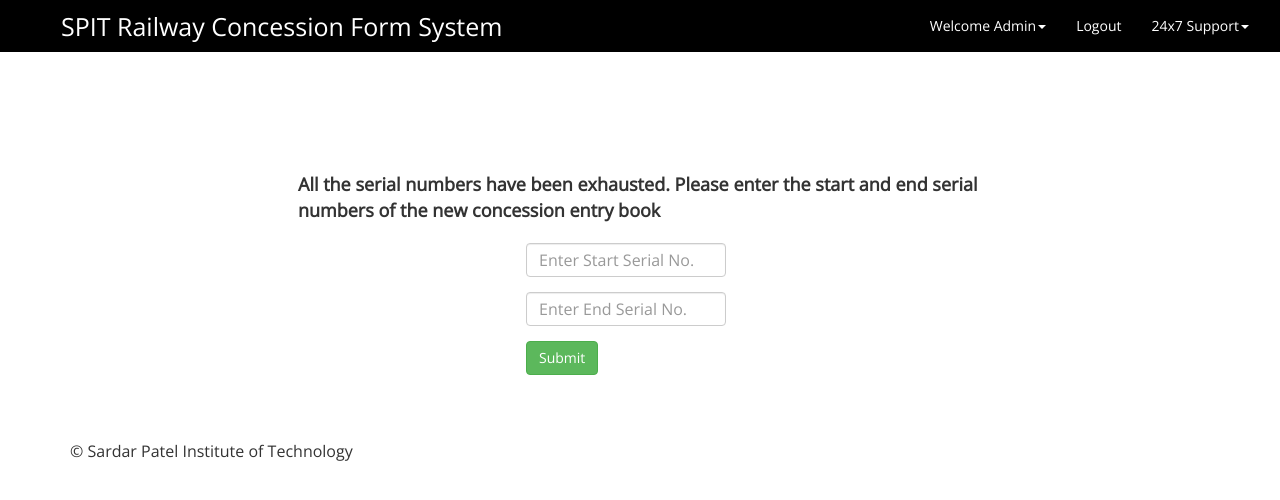
After one commit to VikramProject/ddb, a PHP site: page /request_serial.php in a window 1280 px wide. The commit adds this page. Shown: the top 500 px of the page. Run offline with PHP 8.4, Linux system fonts and the light colour scheme; a user stored in the database is signed in; data comes from the database, SQL or seed files in the repository; some libraries are stand-ins or nearby versions.

```diff
--- /dev/null
+++ b/request_serial.php
@@ -0,0 +1,67 @@
+<?php
+/**
+ * Created by PhpStorm.
+ * User: anisasayed
+ * Date: 18-03-2017
+ * Time: 22:52
+ */
+include('config.php');
+include('nav_bar.php');
+if(!isset($_SESSION["rollno"]))
+    header("location:index.php");
+$rollno=$_SESSION["rollno"];
+if ($rollno!=2014130999)
+    header("Location:student_home.php");
+
+if(isset($_POST["start"]) && isset($_POST["end"]))
+{
+    $end = $_POST["end"];
+    $start = $_POST["start"];
+    if($end < $start)
+        echo "<script>alert('End serial no. should be greater than start serial no.');</script>";
+    else{
+        $query = "update serial_no_storage set available='$start',last=$end where id=1";
+        $result = mysqli_query($db_var,$query) or die(mysql_error());
+        header("location:admin_page.php");
+    }
+}
+
+
+?>
+<style>
+    .form-control{font-size: 16px;}
+    }
+
+</style>
+<script src="https://ajax.googleapis.com/ajax/libs/jquery/3.1.1/jquery.min.js"></script>
+
+<div class="std_uid" style=" margin-top:100px;margin-bottom: 40px">
+    <div style="margin-left:20%;margin-right:20%;font-size:large;margin-bottom:20px;font-weight: bolder">All the serial numbers have been exhausted. Please enter the start and end serial numbers of the new concession entry book</div>
+    <form role="form" method="POST" action="request_serial.php" style="margin-left:40%">
+        <div class="form-group" >
+            <input type="text"  class="form-control" name="start" required="required" placeholder="Enter Start Serial No." style="width: 200px">
+        </div>
+        <div class="form-group" >
+            <input type="text" class="form-control"  name="end" required="required" placeholder="Enter End Serial No." style="width: 200px">
+        </div>
+
+
+        <button type="submit" class="btn btn-large btn-success">Submit</button>
+    </form>
+
+</div>
+<br>
+<footer class="footer">
+    <p style="font-size: 16px">&copy Sardar Patel Institute of Technology</p>
+</footer>
+</div>
+<!-- /container -->
+<!-- Bootstrap core JavaScript
+================================================== -->
+<!-- Placed at the end of the document so the pages load faster -->
+<script src="assets/js/jquery.min.js"></script>
+<script src="bootstrap/js/bootstrap.min.js"></script>
+<!-- IE10 viewport hack for Surface/desktop Windows 8 bug -->
+<script src="assets/js/ie10-viewport-bug-workaround.js"></script>
+</body>
+</html>
--- a/update.php
+++ b/update.php
@@ -14,6 +14,7 @@ if ($rollno!=2014130999)
 if(isset($_REQUEST["q"])){
 $record = $_REQUEST["q"];
 $ser = $_REQUEST["c"];
+$avail=$ser+1;
 $age =$_REQUEST["age"];
 $query="update conc_dtb set Status='locked' where UID=$record";
 $result=mysqli_query($db_var,$query) or die(mysqli_error());
@@ -23,7 +24,7 @@ $result=mysqli_query($db_var,$query) or die(mysqli_error());
     $no_rows=mysqli_num_rows($result);
     if($no_rows==1){
         $obj = $result->fetch_object();
-        echo"ok";
+        //echo"ok";
         //echo "$row[UID],$row[name],$row[Age],$row[Sex],$row[Address],$row[Nearest_stn],$row[class],$row[period],$row[issue_date],$row[DOB]";
     }
     else
@@ -34,6 +35,8 @@ $result=mysqli_query($db_var,$query) or die(mysqli_error());
 //$query="insert into report_dtb(UID,Name,Age,Sex,Address,From_stn,Class,Period,Issued_date,DOB) values('$row[UID]','$row[name]','$row[Age]','$row[Sex]','$row[Address]','$row[Nearest_stn]','$row[Class]','$row[Period]','$row[Issue_date]','$row[DOB]') ";
     $query="insert into report_dtb(UID,Name,Age,Sex,Address,From_stn,Class,Period,Issued_date,DOB,Sr_no) values('$obj->UID','$obj->Name','$age','$obj->Sex','$obj->Address','$obj->Nearest_stn','$obj->Class','$obj->Period','$obj->Issue_date','$obj->DOB','$ser') ";
     $result=mysqli_query($db_var,$query) or die (mysqli_error());
+    $query = "update serial_no_storage set available=$avail where id=1";
+    $result=mysqli_query($db_var,$query) or die (mysql_error());
 
 }
 else
```
Also changed, not shown: admin_page.php (+5 -2 lines).
